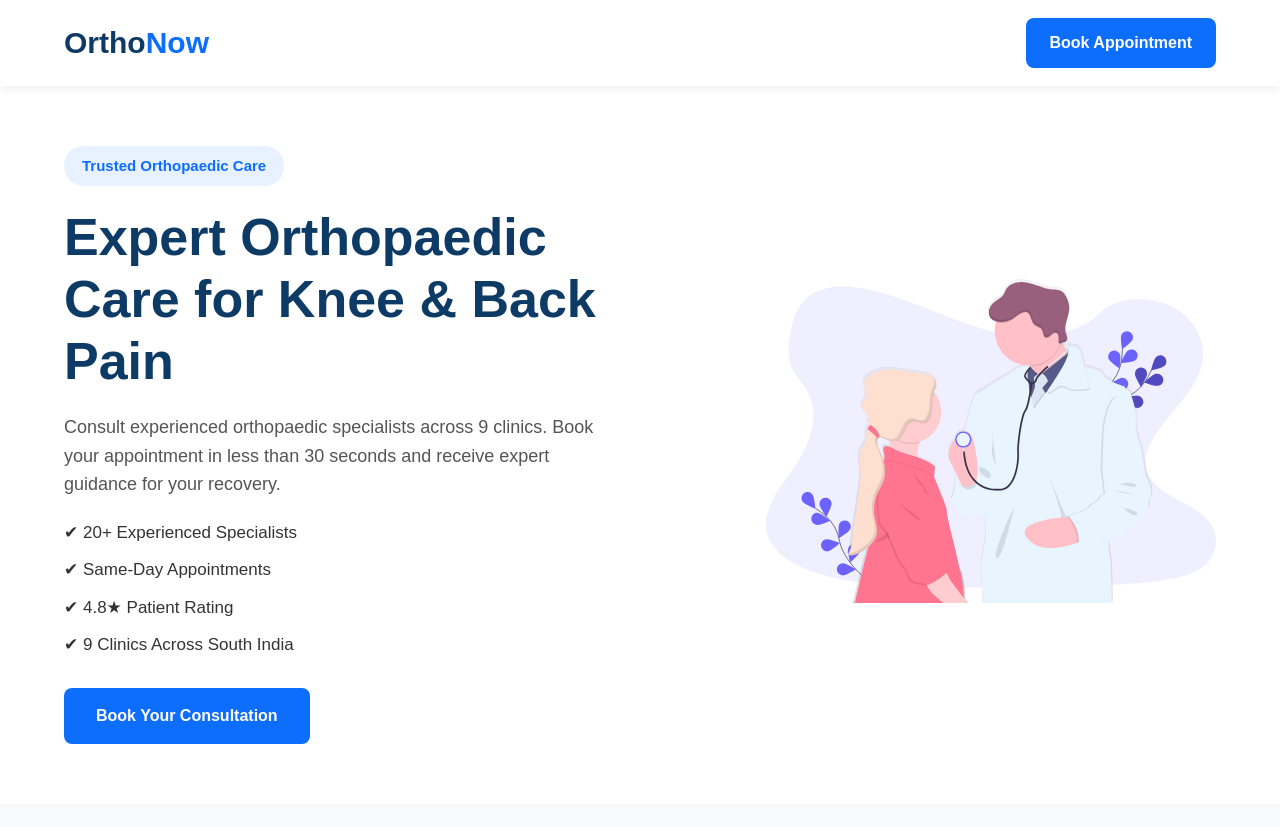
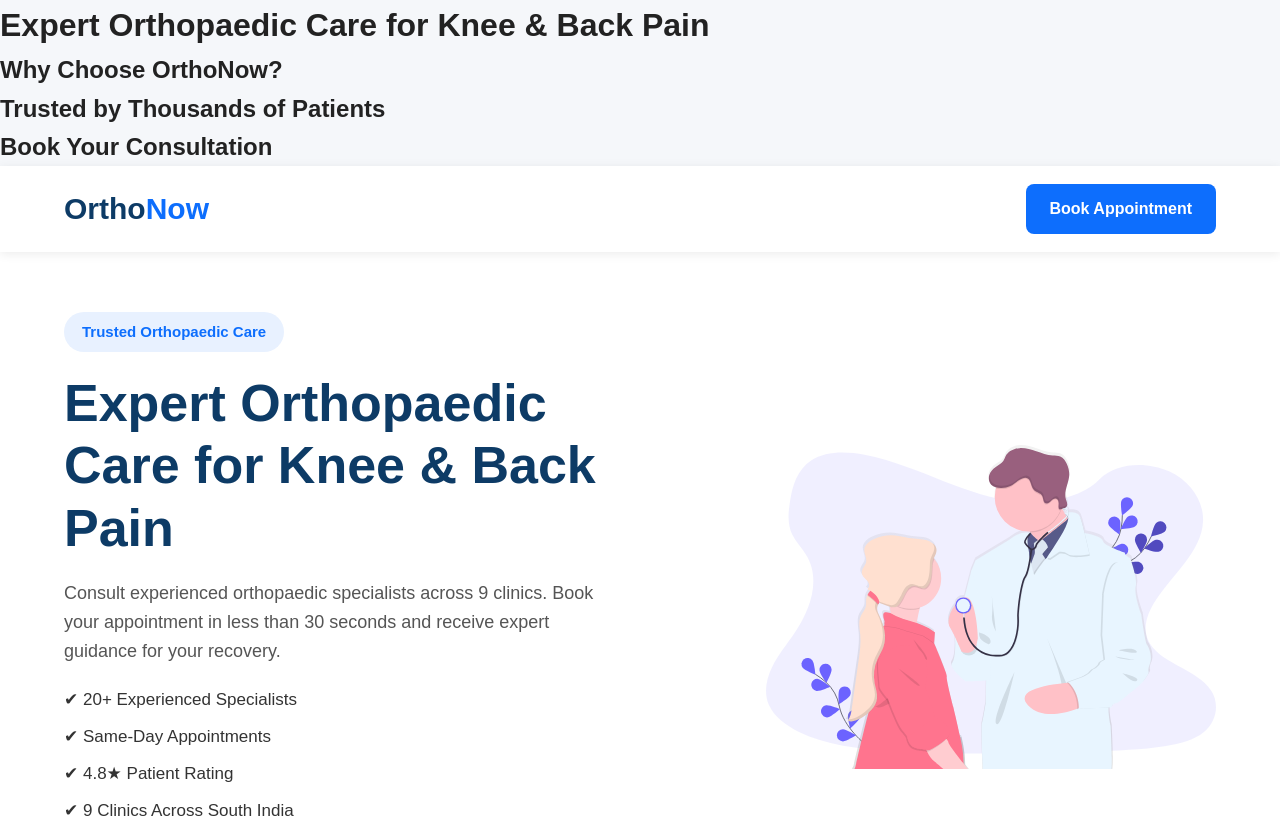
Before and after one commit to HemantRana19/namoza-developer-assignment, a plain HTML site: page Task-2/index.html in a window 1280 px wide. Shown: the top 827 px of the page. Drawn offline with Linux system fonts and the light colour scheme.

Commit message:
Improved accessibility and SEO

```diff
--- a/Task-2/index.html
+++ b/Task-2/index.html
@@ -462,6 +462,13 @@
 </head>
 <body>
 
+    <h1>Expert Orthopaedic Care for Knee & Back Pain</h1>
+
+    <h2>Why Choose OrthoNow?</h2>
+
+    <h2>Trusted by Thousands of Patients</h2>
+
+    <h2>Book Your Consultation</h2>
 
 
     <header class="navbar">
```
